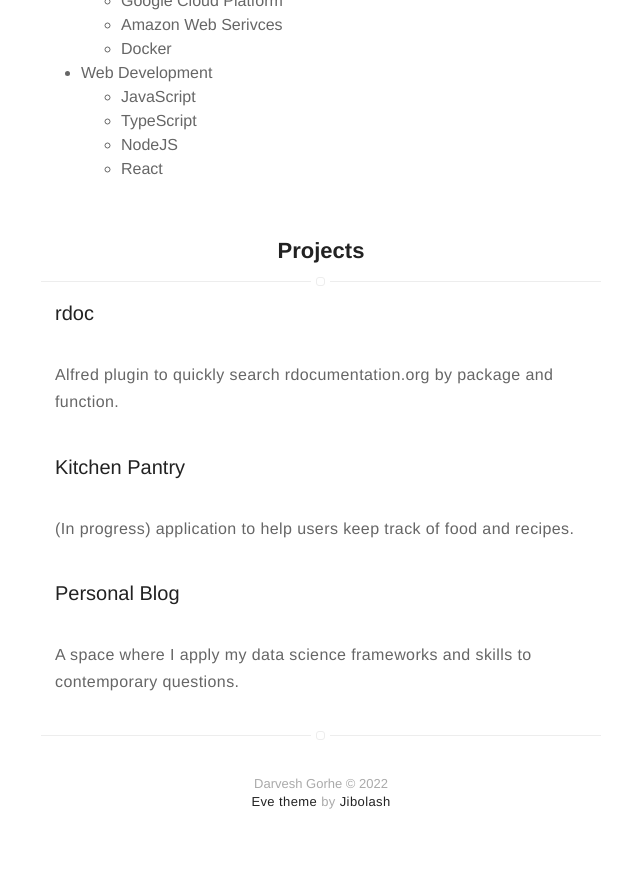
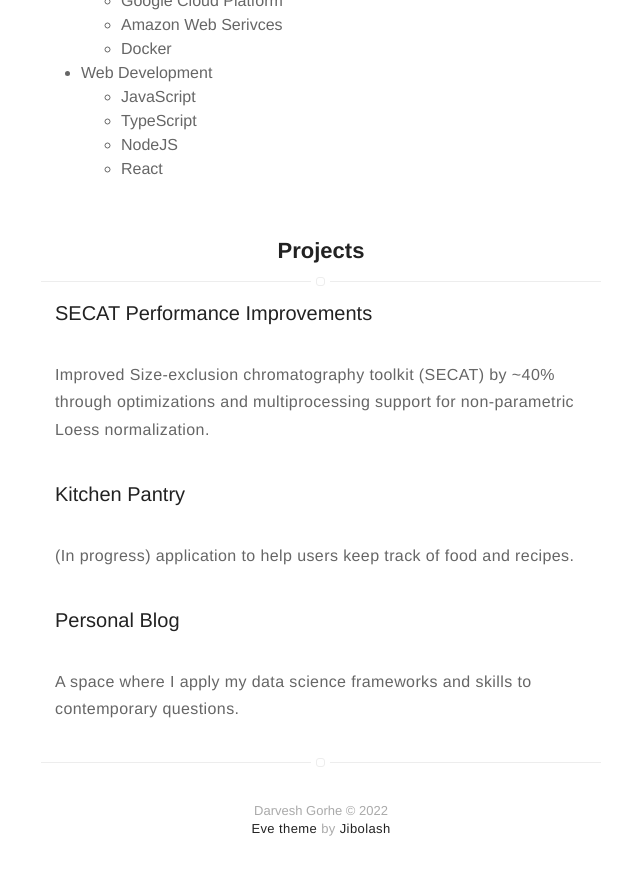
Before and after one commit to dgorhe/dgorhe.github.io, a Jekyll site: the page built from index.html, in a window 1280 px wide and 900 px high, scrolled down 1146 px. Shown: the top 875 px of the window, without its empty margins (319-959 px from the left). Built offline with Jekyll 4.4.1, drawn with Linux system fonts in a browser that asks for light colours.

Commit message:
Replaced rdoc project with SECAT pull request

```diff
--- a/_config.yml
+++ b/_config.yml
@@ -51,10 +51,10 @@ projects: true
 
 # add your projects here
 project-list:
-    rdoc:
-        name: rdoc
-        description: Alfred plugin to quickly search rdocumentation.org by package and function.
-        url: https://github.com/dgorhe/rdoc
+    secat:
+        name: SECAT Performance Improvements
+        description: Improved Size-exclusion chromatography toolkit (SECAT) by ~40% through optimizations and multiprocessing support for non-parametric Loess normalization.
+        url: https://github.com/grosenberger/secat/pull/2
     kitchenpantry:
         name: Kitchen Pantry
         description: (In progress) application to help users keep track of food and recipes.
```
